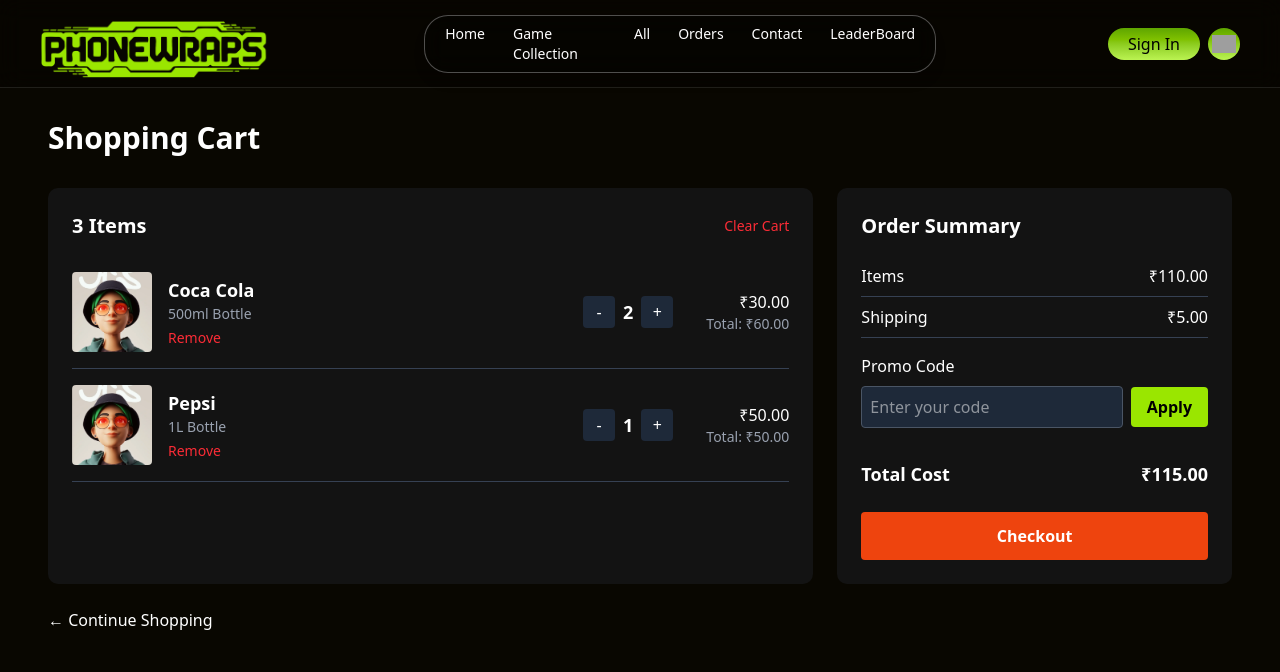
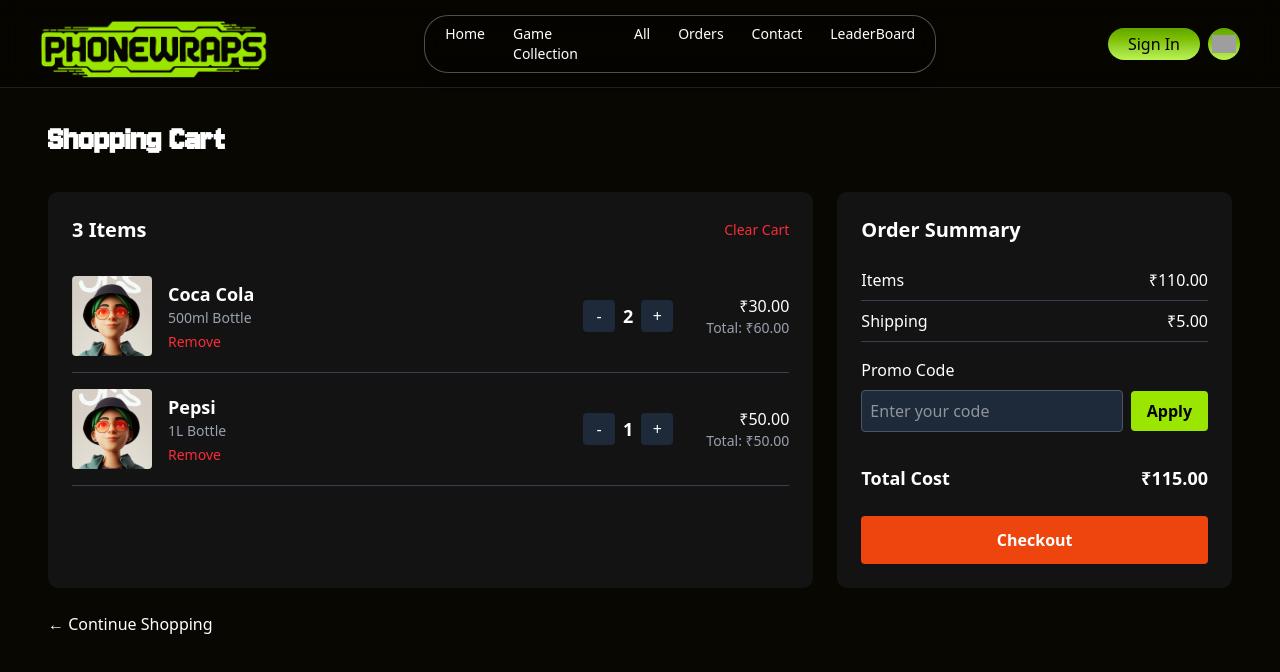
Before and after one commit to SumeetSharma-tech/Wraps-Brand, a Next.js app: page /mycart in a window 1280 px wide. Shown: the top 672 px of the page. Built offline with nearby package versions, Linux system fonts and the light colour scheme; grey boxes are pictures that could not be loaded.

Commit message:
Overwrite remote with local code

```diff
--- a/src/app/mycart/page.jsx
+++ b/src/app/mycart/page.jsx
@@ -47,10 +47,10 @@
   const totalCost = subtotal - discountAmount + shipping;
 
   return (
-    <div className="bg-[#090701]">
+    <div className="bg-[#090701] overflow-hidden max-h-screen">
       <Navbar />
-      <div className="min-h-screen text-white px-4 md:px-12 py-8">
-        <h1 className={` ${JersyFont.variable} text-3xl font-bold mb-8`}>Shopping Cart</h1>
+      <div className="min-h-screen text-white px-4 md:px-12 py-8 overflow-hidden">
+        <h1 className={` ${JersyFont.className} text-4xl font-bold mb-8`}>Shopping Cart</h1>
         <div className="flex flex-col lg:flex-row gap-6">
           {/* Cart Items */}
           <div className="flex-1 bg-[#131313] p-6 rounded-lg">
```
